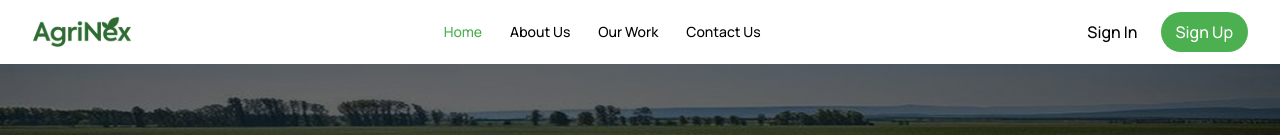
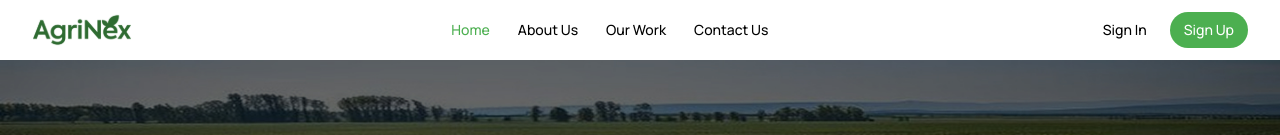
Before and after one commit to Olorunwa-web/AgriNex-app, a React (Vite) app: page / in a window 1280 px wide. Shown: the top 135 px of the page. Built offline with nearby package versions, Linux system fonts and the light colour scheme.

Commit message:
first commit

```diff
--- a/src/components/Nav.jsx
+++ b/src/components/Nav.jsx
@@ -65,8 +65,8 @@ const Nav = () => {
                       </div>
                    </div>
                    <div className = 'hidden md:flex gap-2  '>
-                       <Link to = '/auth/signin'><button className = 'font-medium text-[16px] bg-[#FFFFFF]  py-[8px] px-[15px] '>Sign In</button></Link>
-                       <Link to = '/auth/signup'><button className = 'font-medium text-[16px] text-[#FFFFFF] bg-[#4CAF50] rounded-[56px] py-[8px] px-[15px] '>Sign Up</button></Link>
+                       <Link to = '/auth/signin'><button className = 'font-medium text-sm bg-[#FFFFFF]  py-[8px] px-[15px] '>Sign In</button></Link>
+                       <Link to = '/auth/signup'><button className = 'font-medium text-sm text-[#FFFFFF] bg-[#4CAF50] rounded-[56px] py-[8px] px-[14px] '>Sign Up</button></Link>
                    </div>
                    <div className = 'flex md:hidden'>
                       <div onClick={() => setIsOpen(true)} className = ' ' >
```
